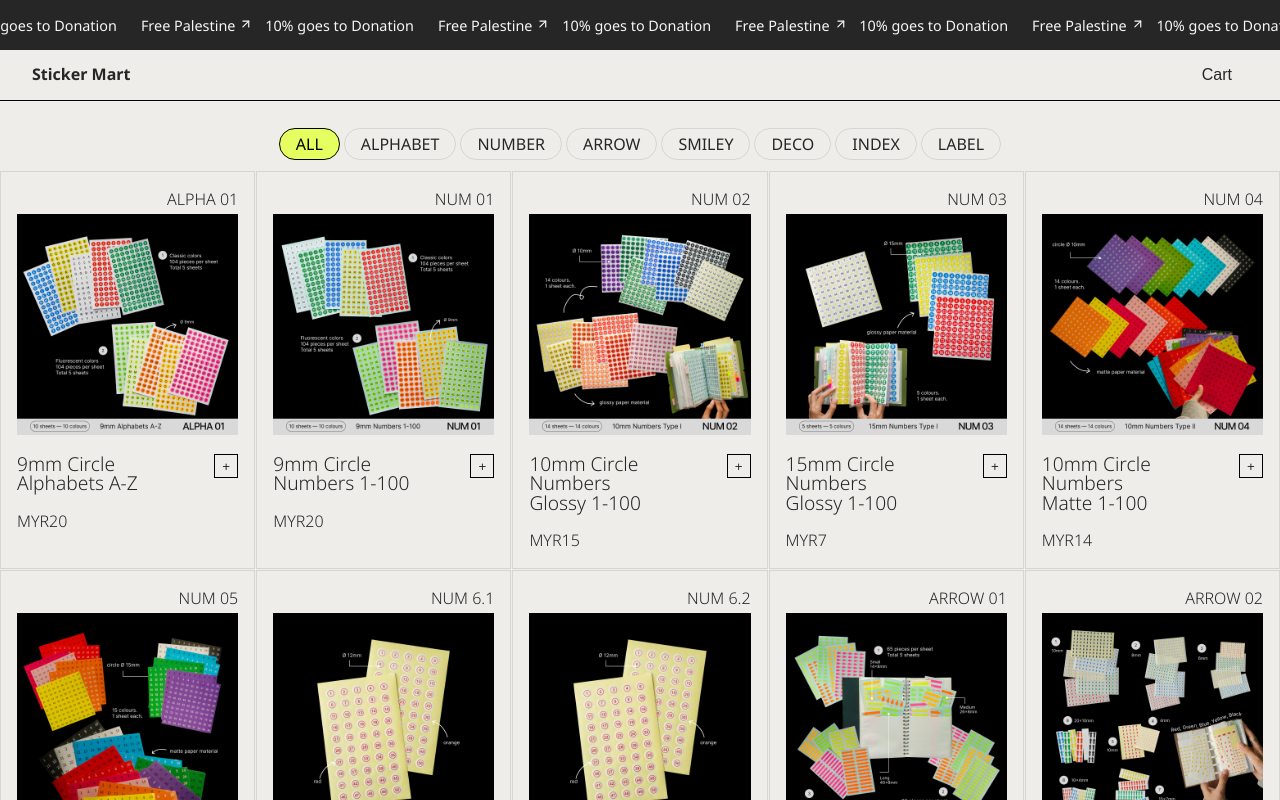
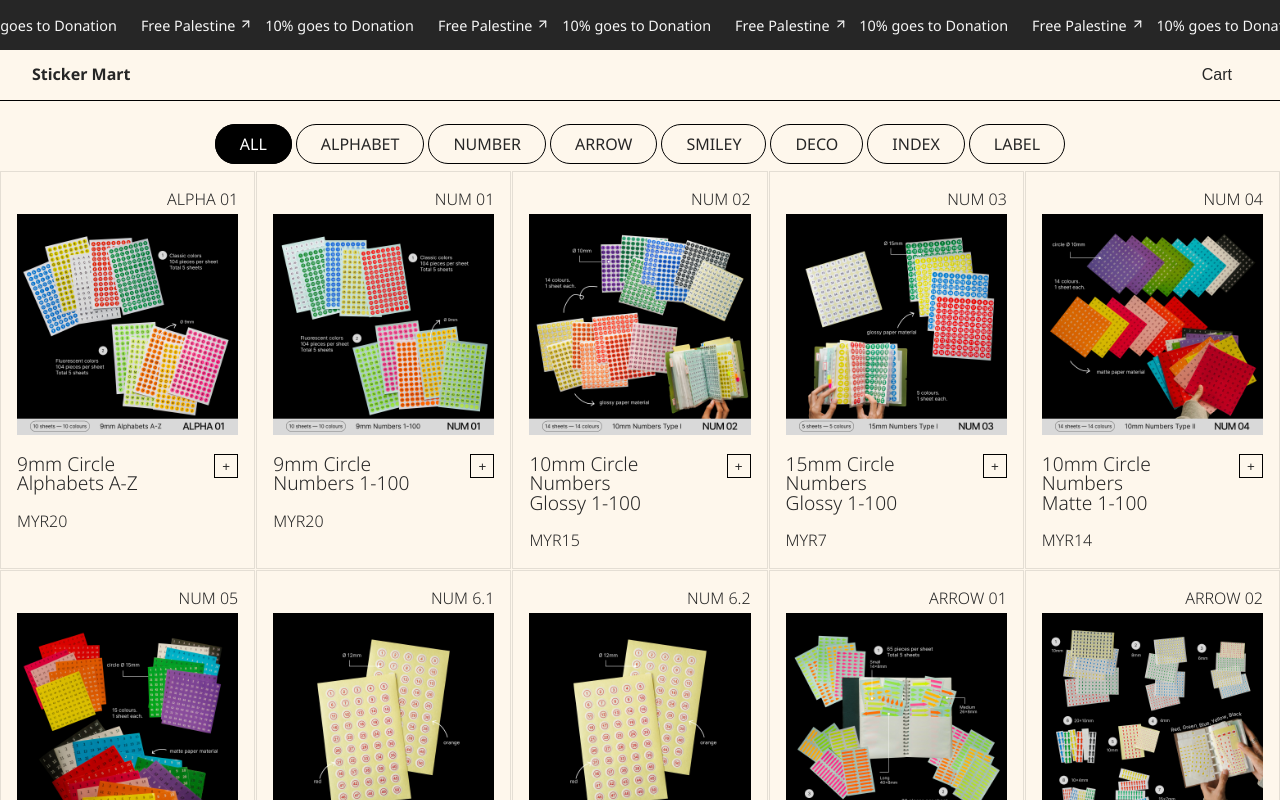
Before and after one commit to amiradeu/mart, a React (Vite) app: page / in a window 1280 px wide. Shown: the top 800 px of the page. Built offline with nearby package versions, Linux system fonts and the light colour scheme.

Commit message:
Category > background color animate

```diff
--- a/src/components/Button/index.js
+++ /dev/null
@@ -1,2 +0,0 @@
-export * from "./Button";
-export { default } from "./Button";
--- a/src/components/CartProvider/CartProvider.js
+++ b/src/components/CartProvider/CartProvider.js
@@ -4,7 +4,6 @@ export const CartContext = createContext()
 
 function CartProvider({ children }) {
     const [isCartOpen, setIsCartOpen] = useState(false)
-    console.log('isCartOpen', isCartOpen)
 
     // store a list of products in cart
     const [cart, setCart] = useState([])
--- a/src/components/CartShelf/CartShelf.js
+++ b/src/components/CartShelf/CartShelf.js
@@ -65,7 +65,7 @@ const Aside = styled.aside`
     width: 480px;
     height: 100%;
 
-    background-color: aliceblue;
+    background-color: var(--color-background);
 
     @media ${QUERIES.tabletAndDown} {
         width: 360px;
--- a/src/components/CategoryFilter/CategoryFilter.js
+++ b/src/components/CategoryFilter/CategoryFilter.js
@@ -63,20 +63,23 @@ const Radio = styled.input.attrs({ type: 'radio' })`
     transition: 0.2s all linear;
 
     &:checked + label {
-        border-color: black;
-        background-color: var(--color-secondary);
-        color: black;
+        background-color: black;
+        color: white;
     }
 `
 
 const Label = styled.label`
     cursor: pointer;
-    padding: 4px 16px;
-    border: 1px solid var(--color-gray-200);
-    border-radius: 1em;
+    padding: 8px 24px;
+    border: 1px solid black;
+    border-radius: 4em;
+    box-shadow: inset 0 0 0 -1px black;
+    transition: all 0.5s ease-in-out;
 
     &:hover {
-        background-color: var(--color-gray-100);
+        color: white;
+        box-shadow: inset 0 -40px 0 -1px black;
+        /* background-color: var(--color-secondary); */
     }
 `
 
--- a/src/components/GlobalStyles/GlobalStyles.js
+++ b/src/components/GlobalStyles/GlobalStyles.js
@@ -6,10 +6,11 @@ const GlobalStyles = createGlobalStyle`
 html {
   --color-primary: #262626;
   --color-secondary: #E4FF5F;
+  --color-red: #c2152f;
   --color-white: #f6f6f6;
   --color-gray-100: rgba(0, 0, 0, 0.015);
   --color-gray-200: rgba(0, 0, 0, 0.1);
-  --color-background: #eeede9; // #F2F2F2;
+  --color-background: #fef7ec; // #F2F2F2;
 }
 
 /* GLOBAL STYLES */
```
Also changed, not shown: src/components/Button/Button.js (deleted, +0 -14 lines), src/components/Button/Button.module.css (deleted, +0 -15 lines).
